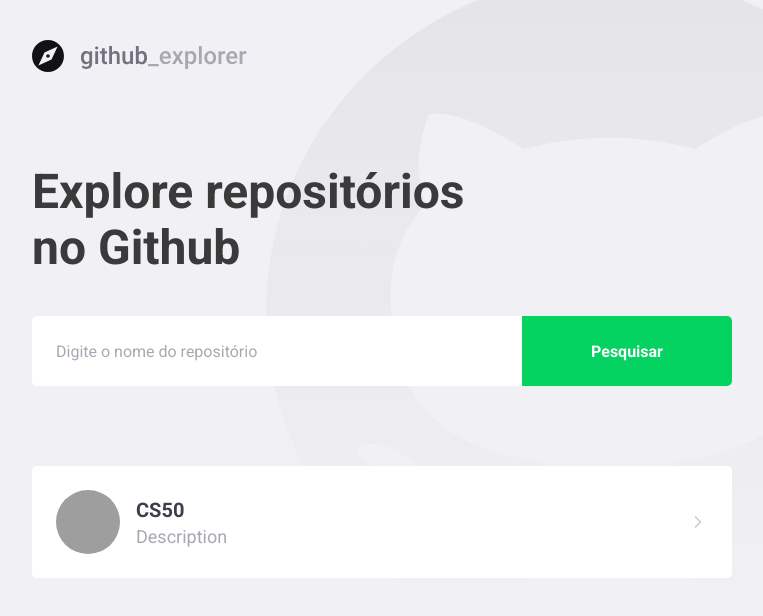
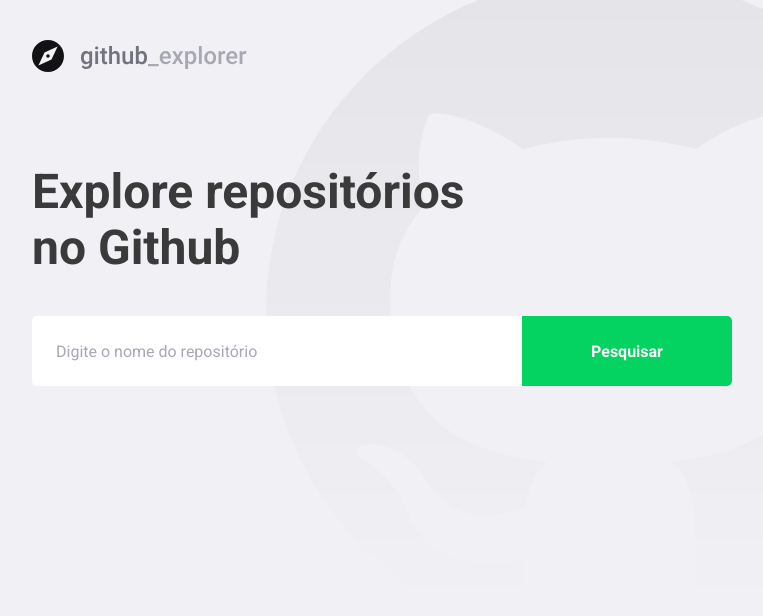
Before and after one commit to LulaCrackudo/react-js, a React (Create React App) app: page / in a window 1280 px wide. Shown: the top 616 px of the page, without its empty margins (148-911 px from the left). Built offline with nearby package versions, Linux system fonts and the light colour scheme; grey boxes are pictures that could not be loaded.

Commit message:
add api service

```diff
--- a/package.json
+++ b/package.json
@@ -11,6 +11,7 @@
     "@types/react": "^16.9.53",
     "@types/react-dom": "^16.9.8",
     "@typescript-eslint/eslint-plugin": "^4.14.1",
+    "axios": "^0.21.1",
     "eslint-config-airbnb": "^18.2.1",
     "eslint-plugin-import": "^2.22.1",
     "eslint-plugin-jsx-a11y": "^6.4.1",
--- a/src/pages/Dashboard/index.tsx
+++ b/src/pages/Dashboard/index.tsx
@@ -1,35 +1,66 @@
 // eslint-disable-next-line no-use-before-define
-import React from "react";
+import React, { useState, FormEvent } from "react";
 
 import { FiChevronRight } from "react-icons/fi";
+
+import api from "../../services/api";
 
 import logo from "../../assets/app-logo.svg";
 
 import { Title, Form, Repositories } from "./styles";
 
+interface Repository {
+	full_name: string;
+	description: string;
+	owner: {
+		login: string;
+		avatar_url: string;
+	};
+}
 const Dashboard: React.FC = () => {
+	const [newRepo, setNewRepo] = useState("");
+	const [repositories, setRepositories] = useState<Repository[]>([]);
+
+	async function handleAddRepository(
+		event: FormEvent<HTMLFormElement>
+	): Promise<void> {
+		event.preventDefault();
+
+		const response = await api.get<Repository>(`repos/${newRepo}`);
+
+		const repository = response.data;
+		setRepositories([...repositories, repository]);
+		setNewRepo("");
+	}
+
 	return (
 		<>
 			<img src={logo} alt="Github Explorer" />
 			<Title>Explore repositórios no Github</Title>
 
-			<Form>
-				<input placeholder="Digite o nome do repositório" />
+			<Form onSubmit={handleAddRepository}>
+				<input
+					value={newRepo}
+					onChange={(e) => setNewRepo(e.target.value)}
+					placeholder="Digite o nome do repositório"
+				/>
 				<button type="submit">Pesquisar</button>
 			</Form>
 
 			<Repositories>
-				<a href="teste">
+				{repositories.map((repository) => (
+					<a key={repository.full_name} href="teste">
 						<img
-						src="https://avatars.githubusercontent.com/u/72674879?s=460&u=cfb2147bdbcfef4d353ca863db4a04f0ee47e4d4&v=4"
-						alt="Lula Crackudo"
+							src={repository.owner.avatar_url}
+							alt={repository.owner.login}
 						/>
 						<div>
-						<strong>CS50</strong>
-						<p>Description</p>
+							<strong>{repository.full_name}</strong>
+							<p>{repository.description}</p>
 						</div>
 						<FiChevronRight size={20} />
 					</a>
+				))}
 			</Repositories>
 		</>
 	);
--- a/src/pages/Dashboard/styles.ts
+++ b/src/pages/Dashboard/styles.ts
@@ -73,6 +73,7 @@
 
 		div {
 			margin-left: 16px;
+			flex: 1;
 
 			strong {
 				font-size: 20px;
--- /dev/null
+++ b/src/services/api.ts
@@ -0,0 +1,7 @@
+import axios from "axios";
+
+const api = axios.create({
+	baseURL: "https://api.github.com/",
+});
+
+export default api;
```
Also changed, not shown: .eslintrc.json, 1 other file (tests, documents, lock files or other folders). Lines whose indentation alone changed are shown as unchanged.
